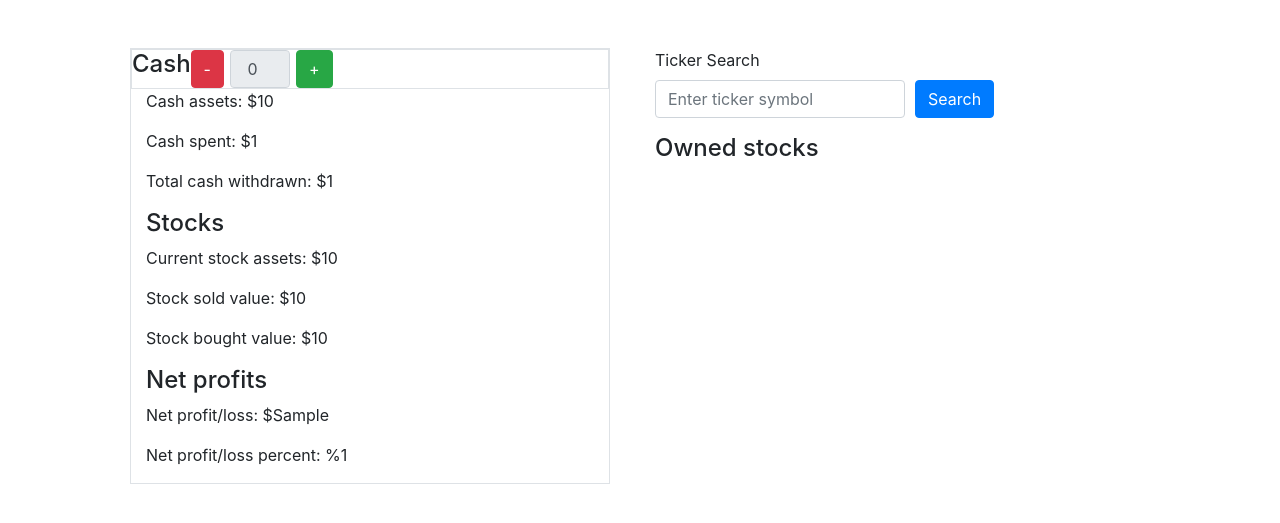
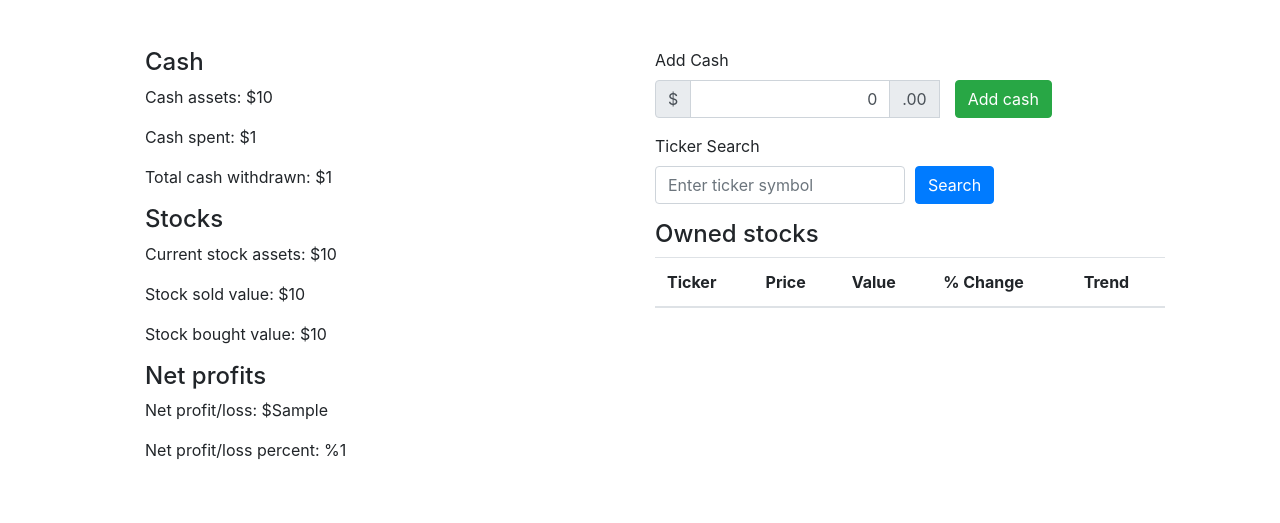
Before and after one commit to bmajkut9/django_stocktrader_website, a Django app: template papertrade_website/investments/templates/investments.html in a window 1280 px wide. Shown: the part 76-599 px from the top of the page. Run offline with Django 5.2, Linux system fonts and the light colour scheme; the template is opened without the code that fills it: most values are stand-ins (such as "Sample title", 1, 10 or a date in 2020); lists and menus that the app fills with data are empty; some libraries are stand-ins or nearby versions.

Commit message:
6/2 - Built cash insert input group and fixed all important alignment issues
- TODO: Build cash insertion backend

```diff
--- a/papertrade_website/investments/templates/investments.html
+++ b/papertrade_website/investments/templates/investments.html
@@ -2,14 +2,9 @@
 {% block content %}
 
 <style>
-    .spinner {
-        display: flex;
-        align-items: center;
-    }
-    .spinner input {
-        text-align: center;
-        max-width: 60px;
-        margin: 0 6px;
+    .input-group input {
+        text-align: right;
+        max-width: 200px;
     }
 </style>
 
@@ -18,14 +13,11 @@
         <div class="row">
             <div class="col">
                 <div class="container">
-                    <div class="col border">
-                        <div class="row border">
-                            <h4>Cash</h4>
-                            <div class="spinner">
-                                <button class="btn btn-danger" id="decrement">-</button>
-                                <input type="number" id="spinner-value" class="form-control" value="0" min="0" max="100"
-                                    readonly>
-                                <button class="btn btn-success" id="increment">+</button>
+                    <div class="col">
+                        <div class="container">
+                            <div class="row">
+                                <h4>Cash</h4>
+
                             </div>
                         </div>
                         <p>Cash assets: ${{cash_amount}}</p>
@@ -44,7 +36,22 @@
             <div class="col">
                 <form method="post" action="{% url 'Investments'%}">
                     {% csrf_token %}
-                    <div class="form-group margin-right-5px">
+                    <div class="form-group">
+                        <label for="cash-insert">Add Cash</label>
+                        <div class="input-group">
+                            <div class="input-group-prepend">
+                                <span class="input-group-text">$</span>
+                            </div>
+                            <input type="text" id="cash-input" class="form-control" value="0" min="0" maxlength="16">
+                            <div class="input-group-append">
+                                <span class="input-group-text">.00</span>
+                            </div>
+                            <div class="col">
+                                <button class="btn btn-success" id="increment">Add cash</button>
+                            </div>
+                        </div>
+                    </div>
+                    <div class="form-group">
                         <label for="ticker">Ticker Search</label>
                         <div class="form-row">
                             <div class="col">
@@ -58,10 +65,24 @@
                     </div>
                 </form>
                 <h4>Owned stocks</h4>
+                <table class="table">
+                    <thead>
+                        <tr>
+                            <th scope="col">Ticker</th>
+                            <th scope="col">Price</th>
+                            <th scope="col">Value</th>
+                            <th scope="col">% Change</th>
+                            <th scope="col">Trend</th>
+                        </tr>
+                    </thead>
             </div>
         </div>
     </div>
 </div>
 
+<script>
+
+</script>
+
 
 {% endblock %}
```
Also changed, not shown: papertrade_website/db.sqlite3.
